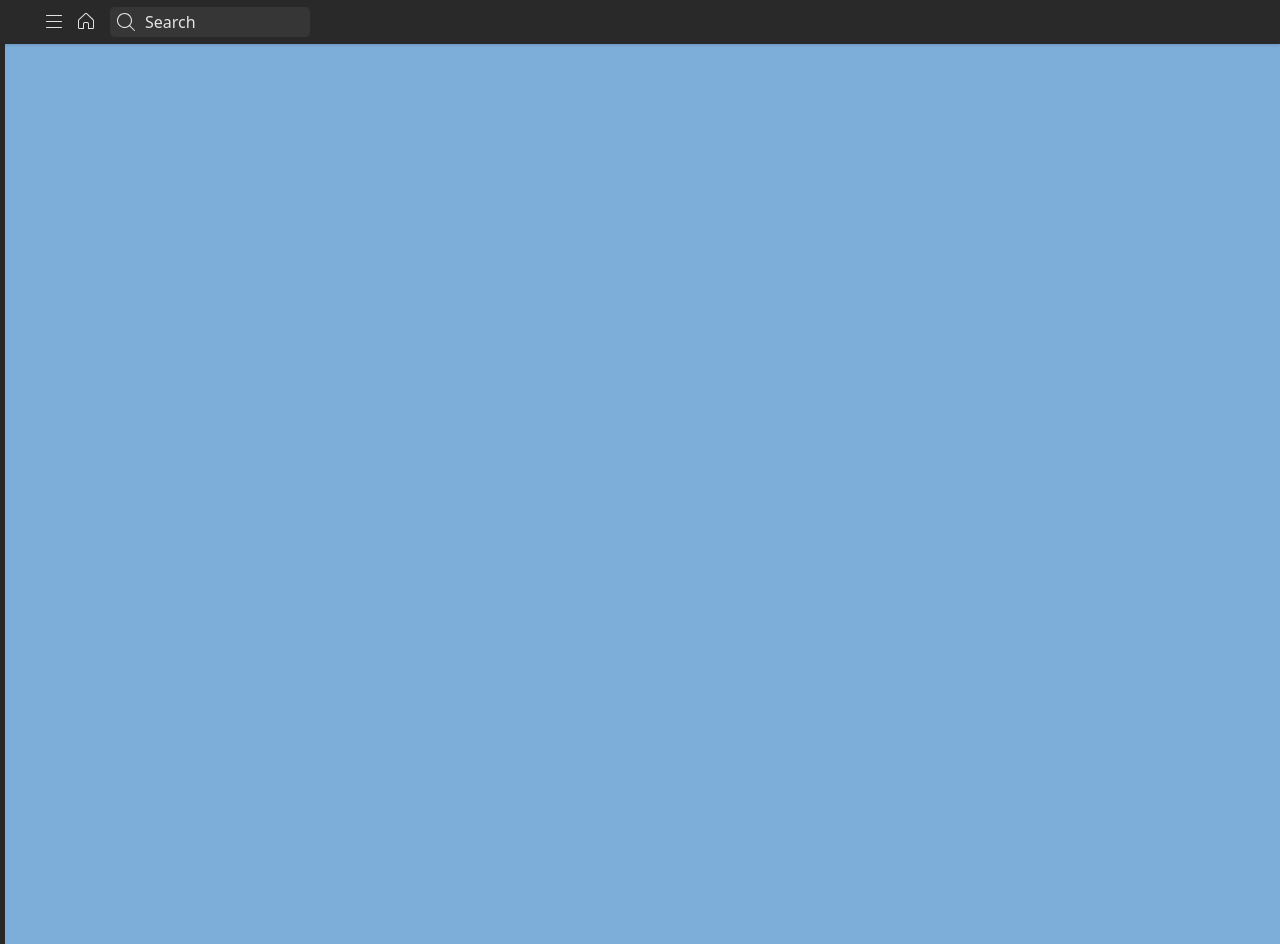
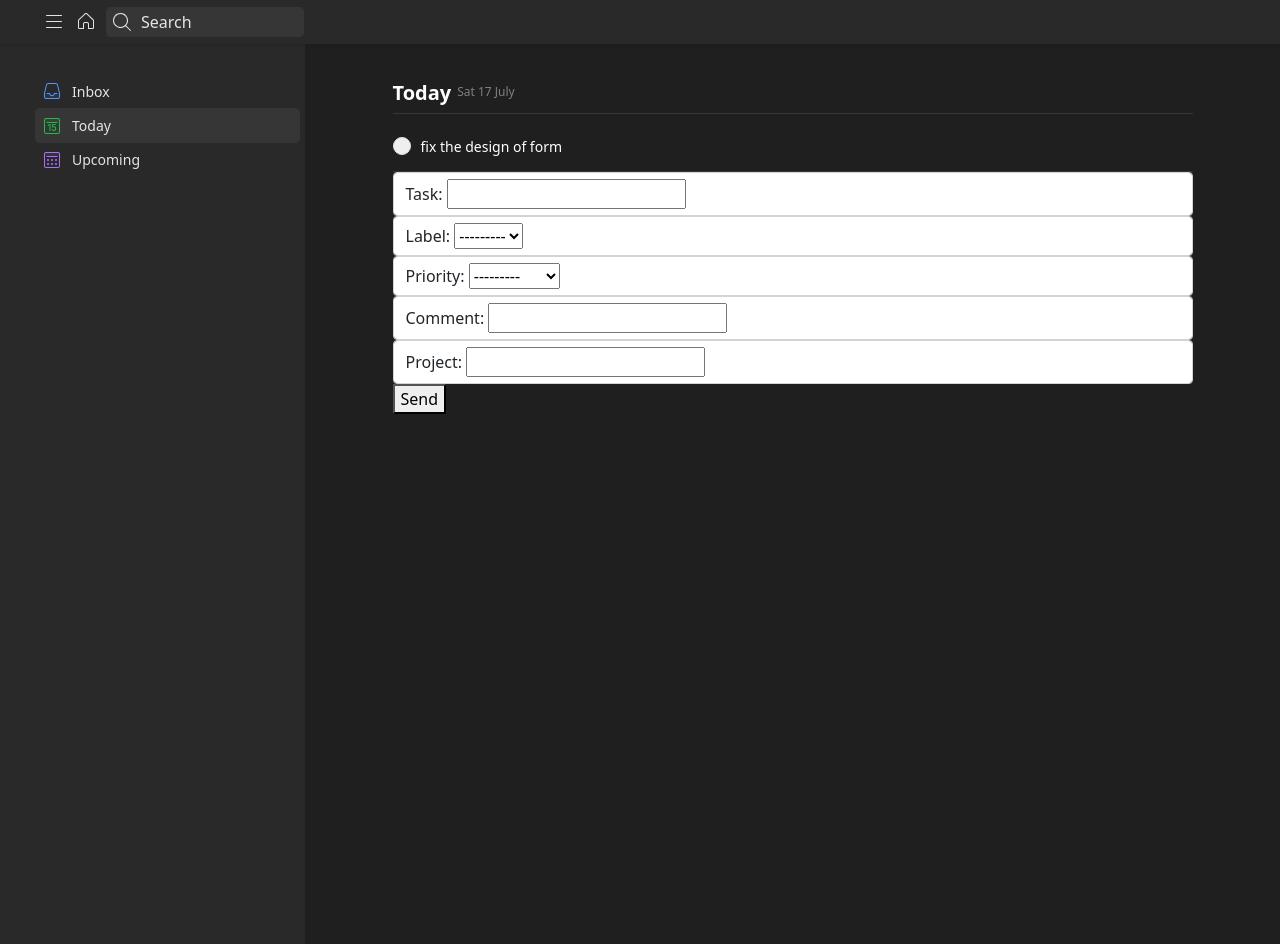
Before and after one commit to kmikayilov/todoapp-django, a Django app: page /app/today/ in a window 1280 px wide. Run offline with Django 3.2, Linux system fonts and the light colour scheme; data comes from the database, SQL or seed files in the repository; both versions use the stored data as it was after the commit; data that the repository does not hold is empty; some libraries are stand-ins or nearby versions.

Commit message:
tasksList & task addtion + deletion work

```diff
--- /dev/null
+++ b/todoList/forms.py
@@ -0,0 +1,9 @@
+from django import forms
+from django.db.models import fields
+
+from .models import TodoTask
+
+class TodoTaskForm(forms.ModelForm):
+    class Meta:
+        model = TodoTask
+        fields = '__all__'
--- a/todoList/models.py
+++ b/todoList/models.py
@@ -1,8 +1,6 @@
 from django.db import models
 
 # Create your models here.
-
-
 class Priority(models.Model):
     name = models.CharField(max_length=50, blank=True)
     color = models.CharField(max_length=50, blank=True)
@@ -11,18 +9,20 @@ class Priority(models.Model):
     def __str__(self):
         return self.name
 
-
 class Label(models.Model):
     name = models.CharField(max_length=50, blank=True)
 
 
 class TodoTask(models.Model):
-    task = models.CharField(max_length=50, blank=True)
+    task = models.CharField(max_length=50, null=True)
     label = models.ForeignKey(
-        Label, on_delete=models.CASCADE, null=True, related_name="tasks")
+        Label, on_delete=models.CASCADE, null=True, blank=True, related_name="tasks")
     priority = models.ForeignKey(
         Priority, on_delete=models.CASCADE, null=True, related_name="tasks")
-    reminder = models.TimeField(auto_now=False, auto_now_add=True, null=True)
+    reminder = models.TimeField(auto_now=False, auto_now_add=True, null=True, blank=True)
     comment = models.CharField(max_length=50, blank=True)
     time = models.TimeField(auto_now=False, auto_now_add=True, null=True)
     project = models.CharField(max_length=50, blank=True)
+
+    def __str__(self):
+        return f"{self.task} ({self.priority})"
--- a/todoList/static/todoList/css/components.css
+++ b/todoList/static/todoList/css/components.css
@@ -1,7 +1,6 @@
 * {
 	user-select: none; /* supported by Chrome and Opera */
 	-webkit-user-select: none; /* Safari */
-	-khtml-user-select: none; /* Konqueror HTML */
 	-moz-user-select: none; /* Firefox */
 	-ms-user-select: none; /* Internet Explorer/Edge */
 }
@@ -13,7 +12,6 @@
 }
 
 .main {
-	background-color: rgb(125, 174, 218);
 	height: 100%;
 	width: 100%;
 	display: flex;
@@ -24,6 +22,39 @@
 }
 
 #content {
+	width: 100%;
+	height: 100%;
+	background-color: hsl(0, 0%, 12%);
+	color: #fff;
 	transition: margin-left 0.5s;
-	padding: 20px;
+	padding: 36px 55px 0;
+	margin-left: 305px;
+	display: flex;
+	justify-content: center;
 }
+
+#content .inner-content {
+	max-width: 800px;
+	width: 800px;
+}
+
+#content .inner-content .title {
+	width: 100%;
+	display: flex;
+	align-items: center;
+	border-bottom: 1px solid hsla(0,0%,100%,.1);
+	padding-bottom: 8px;
+}
+
+#content .inner-content .title .today {
+	font-size: 20px;
+    font-weight: 700;
+    line-height: 25px;
+}
+
+#content .inner-content .title .date {
+	color: grey;
+    margin-left: 6px;
+    font-size: 12px;
+    font-weight: 400;
+}
--- a/todoList/static/todoList/css/includes/header.css
+++ b/todoList/static/todoList/css/includes/header.css
@@ -30,10 +30,11 @@
 
 .home {
 	margin-left: 4px;
+	margin-right: 6px;
 }
 
 .input-wrapper {
-	margin-left: 10px;
+	/* margin-left: 10px; */
 	width: 450px;
 	height: 30px;
 	display: flex;
@@ -48,7 +49,7 @@
 	background-color: hsl(0, 0%, 21%);
 	border-color: hsl(0, 0%, 21%);
 	padding-left: 34px;
-	width: 200px;
+	width: 198px;
 	height: 30px;
 	color: hsla(0, 0%, 100%, 0.87);
 	transition: width 0.1s ease;
--- a/todoList/static/todoList/css/includes/sidebar.css
+++ b/todoList/static/todoList/css/includes/sidebar.css
@@ -1,6 +1,6 @@
 .sidebar {
 	height: 100%;
-	width: 0;
+	width: 305px;
 	position: absolute;
 	z-index: 1;
 	top: 0;
@@ -11,6 +11,7 @@
 	transition: 0.5s;
 	padding-top: 30px;
 	padding-right: 5px;
+	padding-left: 35px;
 }
 
 .sidebar .nav-items {
@@ -30,6 +31,7 @@
 }
 
 .sidebar .nav-items .nav-item .nav-item-link {
+	width: 100%;
 	display: flex;
 	align-items: center;
 	flex-direction: row;
@@ -37,6 +39,7 @@
 	color: #ffffffde;
 }
 
+.sidebar .nav-items .nav-item.active,
 .sidebar .nav-items .nav-item:hover {
 	background-color: #363636;
 }
--- /dev/null
+++ b/todoList/static/todoList/css/includes/todoTask.css
@@ -0,0 +1,29 @@
+.task {
+    width: 100%;
+    height: 50px;
+    padding: 8px 0;
+    border-bottom: 1px solid hsla(0,0%,100%,.1);
+    display: flex;
+    flex-direction: row;
+    /* justify-content: center; */
+    align-items: center;
+}
+
+.task .task-name {
+    width: fit-content;
+    font-size: 14px;
+}
+
+.task .priority {
+    content: '';
+    width: 18px;
+    height: 18px;
+    border-radius: 50%;
+    margin-right: 10px;
+    border: 1px solid rgb(230, 227, 227);
+    cursor: pointer;
+}
+
+.task .priority:hover {
+    content: 'x'
+}
--- a/todoList/static/todoList/js/main.js
+++ b/todoList/static/todoList/js/main.js
@@ -2,13 +2,25 @@ const toggleNav = () => {
 	const sidebar = document.getElementById("sidebar");
 	const content = document.getElementById("content");
 
-	if (sidebar.style.width == "0px" || !sidebar.style.width) {
+	if (sidebar.style.width == "0px") {
 		sidebar.style.width = "305px";
+		content.style.marginLeft = "305px";
 		sidebar.style.paddingLeft = "35px";
-		content.style.marginLeft = "305px";
 	} else {
 		sidebar.style.width = "0";
+		content.style.marginLeft = "0";
 		sidebar.style.paddingLeft = "0";
-		content.style.marginLeft = "0";
 	}
 };
+
+
+const setActive = () => {
+	anchors = document.querySelectorAll('.nav-item');
+	for(i=0; i<anchors.length; i++) {
+	  if(document.location.href.indexOf(anchors[i].querySelector('a').href)>=0) {
+		anchors[i].classList.add("active");
+	  }
+	}
+}
+
+  window.onload = setActive;
--- a/todoList/templates/todoList/base.html
+++ b/todoList/templates/todoList/base.html
@@ -7,9 +7,11 @@
     <meta http-equiv="X-UA-Compatible" content="IE=edge">
     <meta name="viewport" content="width=device-width, initial-scale=1.0">
     <title>{% block title %}{%endblock%}</title>
-    <!-- <link rel="apple-touch-startup-image" sizes="920x920" href="{% static 'todoList/images/todo-logo.png' %}"> -->
     <link rel="stylesheet" type="text/css" href="{% static 'todoList/css/bootstrap.min.css' %}">
     <link rel="stylesheet" type="text/css" href="{% static 'todoList/css/components.css' %}">
+    <link rel="stylesheet" type="text/css" href="{% static 'todoList/css/includes/header.css' %}">
+    <link rel="stylesheet" type="text/css" href="{% static 'todoList/css/includes/sidebar.css' %}">
+    <link rel="stylesheet" type="text/css" href="{% static 'todoList/css/includes/todoTask.css' %}">
 
     <script src="{% static 'todoList/js/main.js' %}" ></script>
     <script src="{% static 'todoList/js/bootstrap.min.js' %}" ></script>
@@ -21,7 +23,7 @@
         <div class="main">
             {% include "./includes/sidebar.html" %}
             <div class="content" id="content">
-
+                {% block content %}{% endblock %}
             </div>
         </div>
     </div>
--- a/todoList/templates/todoList/includes/header.html
+++ b/todoList/templates/todoList/includes/header.html
@@ -1,10 +1,3 @@
-{% load static %}
-
-{% block css_files%}
-    <link rel="stylesheet" type="text/css" href="{% static 'todoList/css/includes/header.css' %}">
-{% endblock %}
-
-
 <header class="header">
     <div class="btns-wrapper">
         <button class="menu btn-wrapper icon-wrapper" onclick="toggleNav()">
--- a/todoList/templates/todoList/includes/sidebar.html
+++ b/todoList/templates/todoList/includes/sidebar.html
@@ -1,11 +1,5 @@
-{% load static %}
-
-{% block css_files%}
-    <link rel="stylesheet" type="text/css" href="{% static 'todoList/css/includes/sidebar.css' %}">
-{% endblock %}
-
 <div id="sidebar" class="sidebar">
-    <ul class="nav-items">
+    <ul class="nav-items" id="navigation-items">
         <li class="nav-item">
             <a class="nav-item-link" href="{% url 'inbox-tasks' %}">
                 <div class="nav-item-icon inbox">
@@ -47,6 +41,6 @@
                 </div>
                 <div class="nav-item-text">Upcoming</div>
             </a>
-        </div>
+        </li>
     </ul>
 </div>
--- /dev/null
+++ b/todoList/templates/todoList/includes/todoTask.html
@@ -0,0 +1,8 @@
+<div class="task">
+    <form method="POST" action="{% url "task-done" %}">
+        {% csrf_token %}
+        <input type="text" hidden value="{{task.id}}" name="task-id">
+        <button type="submit" class="priority"></button>
+    </form>
+    <div class="task-name">{{task.task}}</div>
+</div>
--- a/todoList/templates/todoList/todayTodoPage.html
+++ b/todoList/templates/todoList/todayTodoPage.html
@@ -7,4 +7,23 @@
 
 
 {% block content %}
+<div class="inner-content">
+    <h1 class="title">
+        <span class="today">Today</span> <span class="date">{{ date }}</span>
+    </h1>
+    {% for task in tasks%}
+    {% include './includes/todoTask.html' %}
+    {% endfor %}
+    <form action="{% url 'today-tasks' %}" method="POST">
+        {% csrf_token %}
+        {% for field in form %}
+          <div class="form-control {% if field.errors %}errors{% endif %}">
+            {{ field.label_tag }}
+            {{ field }}
+            {{ field.errors }}
+          </div>
+        {% endfor %}
+        <button type="submit">Send</button>
+      </form>
+</div>
 {% endblock %}
--- a/todoList/urls.py
+++ b/todoList/urls.py
@@ -8,4 +8,5 @@ urlpatterns = [
     path('app/today/', views.todayTodo, name="today-tasks"),
     path('app/upcoming/', views.upcomingTodo, name="upcoming-tasks"),
     path('app/inbox/', views.inboxTodo, name="inbox-tasks"),
+    path('app/task-done/', views.taskDone, name="task-done"),
 ]
--- a/todoList/views.py
+++ b/todoList/views.py
@@ -1,18 +1,45 @@
+from todoList.forms import TodoTaskForm
 from django.shortcuts import render, redirect
-from django.http import HttpResponse, HttpResponseRedirect
+from datetime import date
+from .models import TodoTask
+from django.http import HttpResponseRedirect
+from .forms import TodoTaskForm
 
 # Create your views here.
-
 
 def startingPage(request):
     return redirect('/app/today')
 
 
 def todayTodo(request):
+    d = date.today().strftime("%a %d %B")
+    tasks = TodoTask.objects.all()
+
+    if request.method == 'POST':
+        form = TodoTaskForm(request.POST)
+
+        if form.is_valid():
+            form.save()
+            return HttpResponseRedirect("/app/today")
+
+    else:
+        form = TodoTaskForm()
+
+    return render(request, 'todoList/todayTodoPage.html', {
+        "date": d,
+        "tasks": tasks,
+        "form": form
+    })
+
+def upcomingTodo(request):
     return render(request, 'todoList/todayTodoPage.html')
 
-def upcomingTodo(request):
-    pass
+def inboxTodo(request):
+    return render(request, 'todoList/todayTodoPage.html')
 
-def inboxTodo(request):
-    pass
+def taskDone(request):
+    task_id = request.POST["task-id"]
+    print(task_id)
+    task_to_be_deleted = TodoTask.objects.filter(id = task_id)
+    task_to_be_deleted.delete()
+    return HttpResponseRedirect("/app/today")
```
Also changed, not shown: db.sqlite3, todoList/migrations/0004_alter_todotask_label.py (added), todoList/migrations/0005_alter_todotask_task.py (added).
